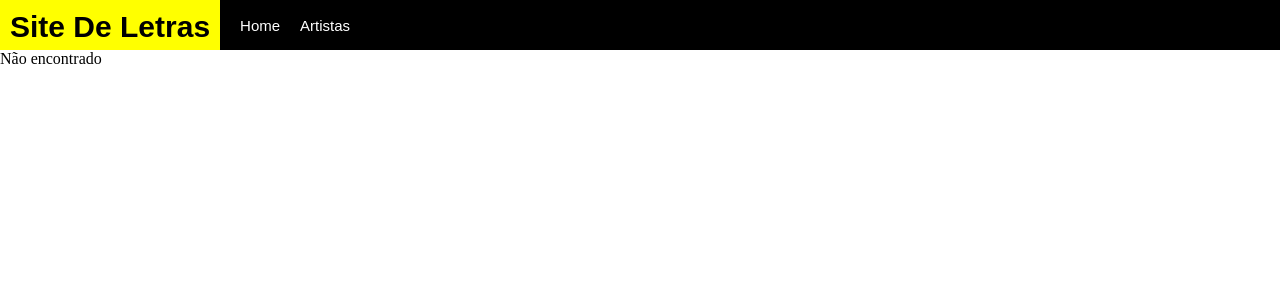
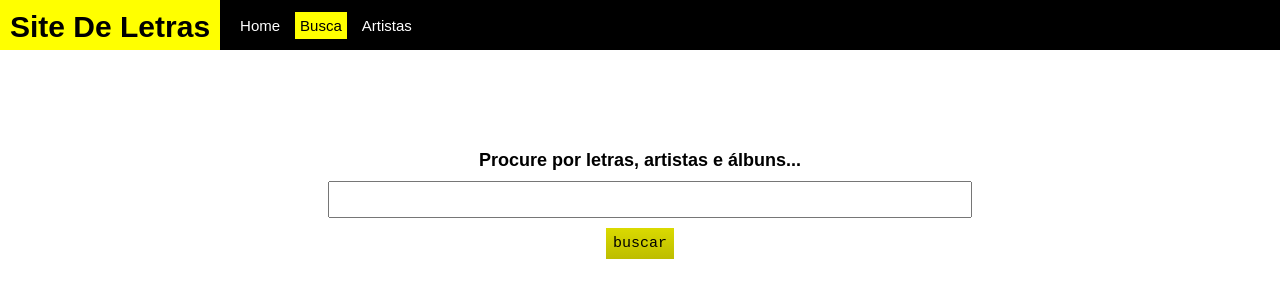
Before and after one commit to kallilsouza/site-de-letras-musicais-react-js, a React (Create React App) app in the folder site-letras/: page /busca in a window 1280 px wide. Shown: the top 300 px of the page. Built offline with nearby package versions, Linux system fonts and the light colour scheme.

Commit message:
Pagina busca

```diff
--- a/site-letras/src/components/CaixaCancao/index.js
+++ b/site-letras/src/components/CaixaCancao/index.js
@@ -8,9 +8,8 @@ const CaixaCancao = ({cancao}) => {
     return (
         <div className="caixa-cancao">
             <NavLink to={"/letra/"+cancao.artista_principal.nome+"/"+cancao.nome}>
-                <h3>{cancao.nome}</h3>
+                {cancao.nome}
             </NavLink>
-
         </div>
     )
 }
--- a/site-letras/src/components/CaixaCancao/style.css
+++ b/site-letras/src/components/CaixaCancao/style.css
@@ -0,0 +1,21 @@
+.caixa-cancao {
+    padding: 10px;
+    margin: 5px;
+}
+
+.caixa-cancao a {
+    text-decoration: none;
+    color: white;
+    padding: 10px;
+    background-color: rgb(150, 150, 0);
+    width: fit-content;
+    text-decoration: none;
+    padding: 10px;
+}
+
+.caixa-cancao a:hover {
+    box-shadow: black 2px 2px;
+    margin-left: -2px;
+    margin-top: -2px;
+    transition: margin 0.2s, box-shadow 0.2s;
+}
--- a/site-letras/src/components/Header/index.js
+++ b/site-letras/src/components/Header/index.js
@@ -13,6 +13,7 @@ function index() {
             </NavLink>
                 <nav className="menu-principal">
                     <NavLink exact to="/" className="menu-principal-link">Home</NavLink>
+                    <NavLink exact to="/busca" className="menu-principal-link">Busca</NavLink>
                     <NavLink exact to="/artistas" className="menu-principal-link">Artistas</NavLink>
                 </nav>
         </header>
--- a/site-letras/src/components/Header/style.css
+++ b/site-letras/src/components/Header/style.css
@@ -31,3 +31,14 @@
     padding: 5px;
     text-decoration: none;
 }
+
+.menu-principal-link:hover {
+    background-color: rgb(255, 255, 0);
+    color: black;
+    transition: background 0.2s, color 0.2s;
+}
+
+.active {
+    background-color: rgb(255, 255, 0);
+    color: black;
+}
--- a/site-letras/src/components/Routes/index.js
+++ b/site-letras/src/components/Routes/index.js
@@ -9,6 +9,7 @@ import Artistas from "../../pages/Artistas"
 import Artista from "../../pages/Artista"
 import Letra from "../../pages/Letra"
 import NotFound from "../../pages/NotFound"
+import Busca from "../../pages/Busca"
 
 function index() {
     return (
@@ -17,6 +18,7 @@ function index() {
             <Route exact path="/artistas" component={Artistas}/>
             <Route path="/artista/:nome" component={Artista}/>
             <Route path="/letra/:nomeArtista/:nomeCancao" component={Letra}/>
+            <Route exact path="/busca" component={Busca}/>
             <Route component={NotFound}/>
         </Switch>
     )
--- a/site-letras/src/pages/Artista/index.js
+++ b/site-letras/src/pages/Artista/index.js
@@ -91,7 +91,7 @@ const Artistas = (props) => {
   }
   else{
     return(
-      <div>
+      <div className="conteudo">
           <div className="pagina-artista-info">
             <div className="pagina-artista-nome-imagem">
               <img className="pagina-artista-imagem" src={URLImagem} alt={artista.nome} />
--- a/site-letras/src/pages/Artistas/index.js
+++ b/site-letras/src/pages/Artistas/index.js
@@ -29,6 +29,7 @@ const Artistas = () => {
   const [page, setPage] = useState(1)
   const [qtdArtistas, setQtdArtistas] = useState(0)
   const [todosCarregados, setTodosCarregados] = useState(false)
+
   useEffect(() => {
     carregarArtistas({page: 1}).then( r =>{
       setArtistas(r.data.results)
@@ -92,7 +93,7 @@ const Artistas = () => {
   }
   else{
     return(
-      <div>
+      <div className="conteudo">
         <h1 className="titulo-principal">Artistas</h1>
         <div className="container-lista-artistas">
           <ul className="lista-artistas">
--- /dev/null
+++ b/site-letras/src/pages/Busca/index.js
@@ -0,0 +1,52 @@
+import React, {useState, useEffect} from 'react'
+
+import "./style.css"
+
+const Busca = (props) => {
+    const [termos, setTermos] = useState("")
+
+    useEffect(() => {
+        let termosURL = (props.location.search.split('termos='))[1]
+        if(typeof(termosURL) === 'undefined'){
+            termosURL = ""
+        }
+        else{
+            termosURL = (termosURL.split('&'))[0]
+        }
+        setTermos(decodeURIComponent(termosURL))
+    // eslint-disable-next-line react-hooks/exhaustive-deps
+    }, [])
+
+    const inputs = {
+        termos: {
+            get: termos,
+            set: setTermos,
+        }
+    }
+
+    const onChange = (event) => {
+        inputs[event.target.name].set(event.target.value)
+    }
+
+    const onSubmit = () => {
+
+    }
+
+    return (
+        <div className="conteudo">
+            <div className="container-form-busca">
+                <h1 className="titulo-busca">Procure por letras, artistas e álbuns...</h1>
+                <form className="form-busa" onSubmit={onSubmit}>
+                    <input className="input-termos" type="text" name="termos" value={termos} onChange={onChange} />
+                    <br />
+                    <input className="input-submit" type="submit" value="buscar" />
+                </form>
+            </div>
+            <div className="resultados">
+
+            </div>
+        </div>
+    )
+}
+
+export default Busca
--- /dev/null
+++ b/site-letras/src/pages/Busca/style.css
@@ -0,0 +1,33 @@
+.container-form-busca {
+    margin-top: 100px;
+}
+
+.titulo-busca {
+    text-align: center;
+    font-family: Arial, Helvetica, sans-serif;
+    font-size: 18px;
+}
+
+.input-termos {
+    font-family: 'Courier New', Courier, monospace;
+    font-size: 20px;
+    min-width: 50%;
+    max-width: 75%;
+    position: relative;
+    left: 50%;
+    transform: translate(-50%);
+    padding: 5px;
+    margin: 10px;
+}
+
+.input-submit {
+    padding: 7px;
+    background-image: linear-gradient(rgb(218, 218, 0), rgb(189, 189, 0));
+    position: relative;
+    left: 50%;
+    transform: translate(-50%);
+    border-style: none;
+    font-family: 'Courier New', Courier, monospace;
+    font-size: 15px;
+    cursor: pointer;
+}
--- a/site-letras/src/pages/Home/index.js
+++ b/site-letras/src/pages/Home/index.js
@@ -3,7 +3,7 @@ import React from "react";
 
 const Home = () => {
   return (
-    <div>
+    <div className="conteudo">
       <h1 className="titulo-principal">Pagina inicial</h1>
       <div className="caixa-de-texto">
         <p>
--- a/site-letras/src/pages/Letra/index.js
+++ b/site-letras/src/pages/Letra/index.js
@@ -7,7 +7,6 @@ import {
 import api from "../../services/api"
 import Erro from "../../components/Erro"
 
-import "../../styles/global.css"
 import "./style.css"
 
 const carregarCancao = async (nomeArtista, nomeCancao) => {
@@ -49,14 +48,14 @@ const Letra = (props) => {
     console.log(cancao)
     if(erro){
         return (
-            <>
+            <div className="conteudo">
                 <Erro mensagem="Letra não encontrada"/>
-            </>
+            </div>
         )
     }
     else{
         return(
-            <>
+            <div className="conteudo">
                 <h1 className="titulo-principal">{cancao.nome}</h1>
                 <h2 className="titulo-nome-artista"><NavLink exact to={"/artista/"+cancao.artista_principal.nome}>{cancao.artista_principal.nome}</NavLink></h2>
                 <h3>Letra:</h3>
@@ -67,7 +66,7 @@ const Letra = (props) => {
                     })}
                     </p>
                 </div>
-            </>
+            </div>
         )
     }
 }
--- a/site-letras/src/styles/global.css
+++ b/site-letras/src/styles/global.css
@@ -3,15 +3,13 @@
     padding: 0;
 }
 
-.active {
-    background-color: rgb(255, 255, 0);
-    color: black;
+.conteudo {
+    margin: 10px;
 }
 
 .titulo-principal {
     font-family: Arial, Helvetica, sans-serif;
     font-size: 35px;
-    margin: 10px;
 }
 
 .caixa-de-texto {
@@ -21,6 +19,6 @@
     background-color: rgb(255, 255, 0);
     color: black;
     width: fit-content;
-    margin: 10px;
     text-align: center;
+    margin: 5px;
 }
```
